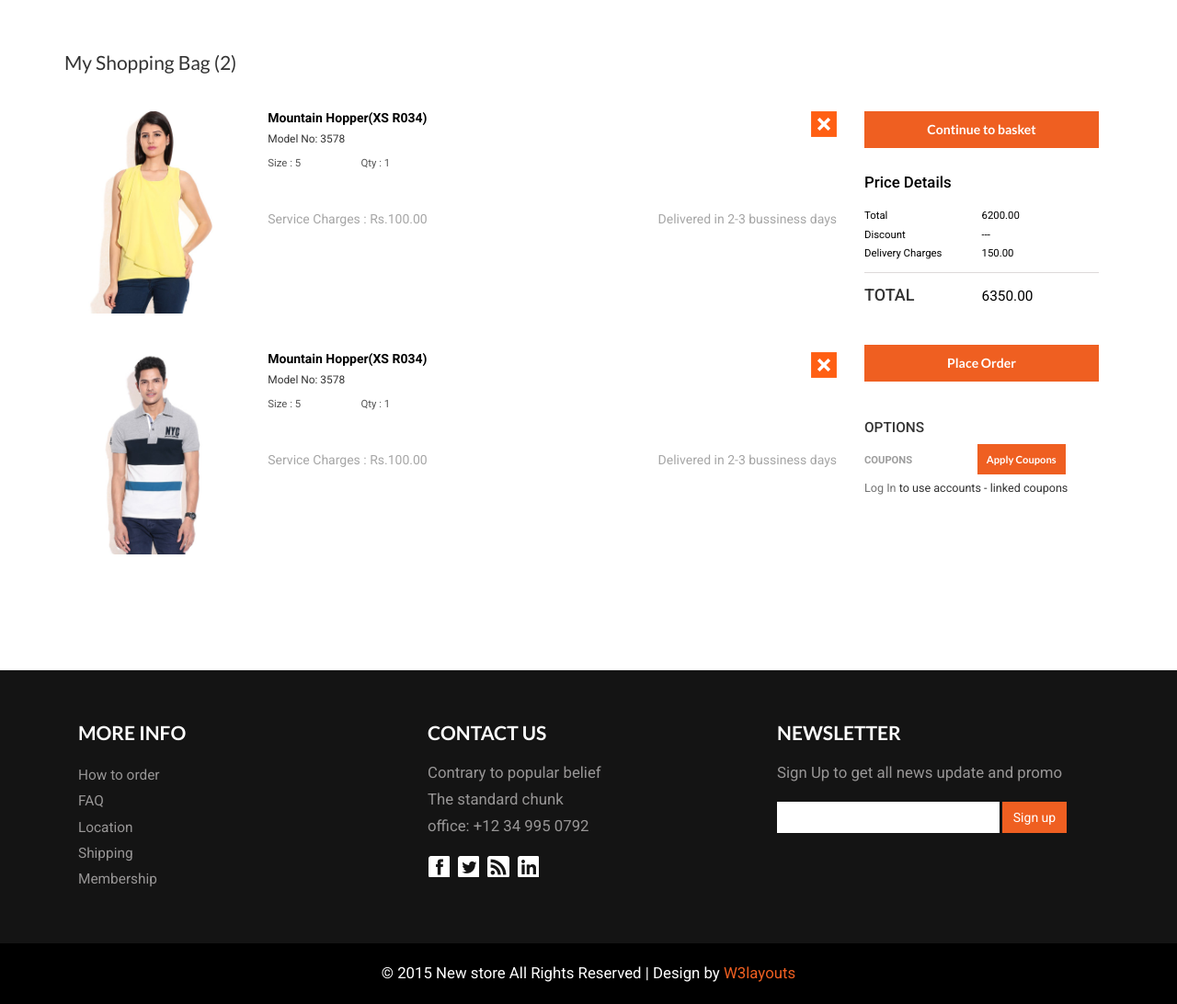
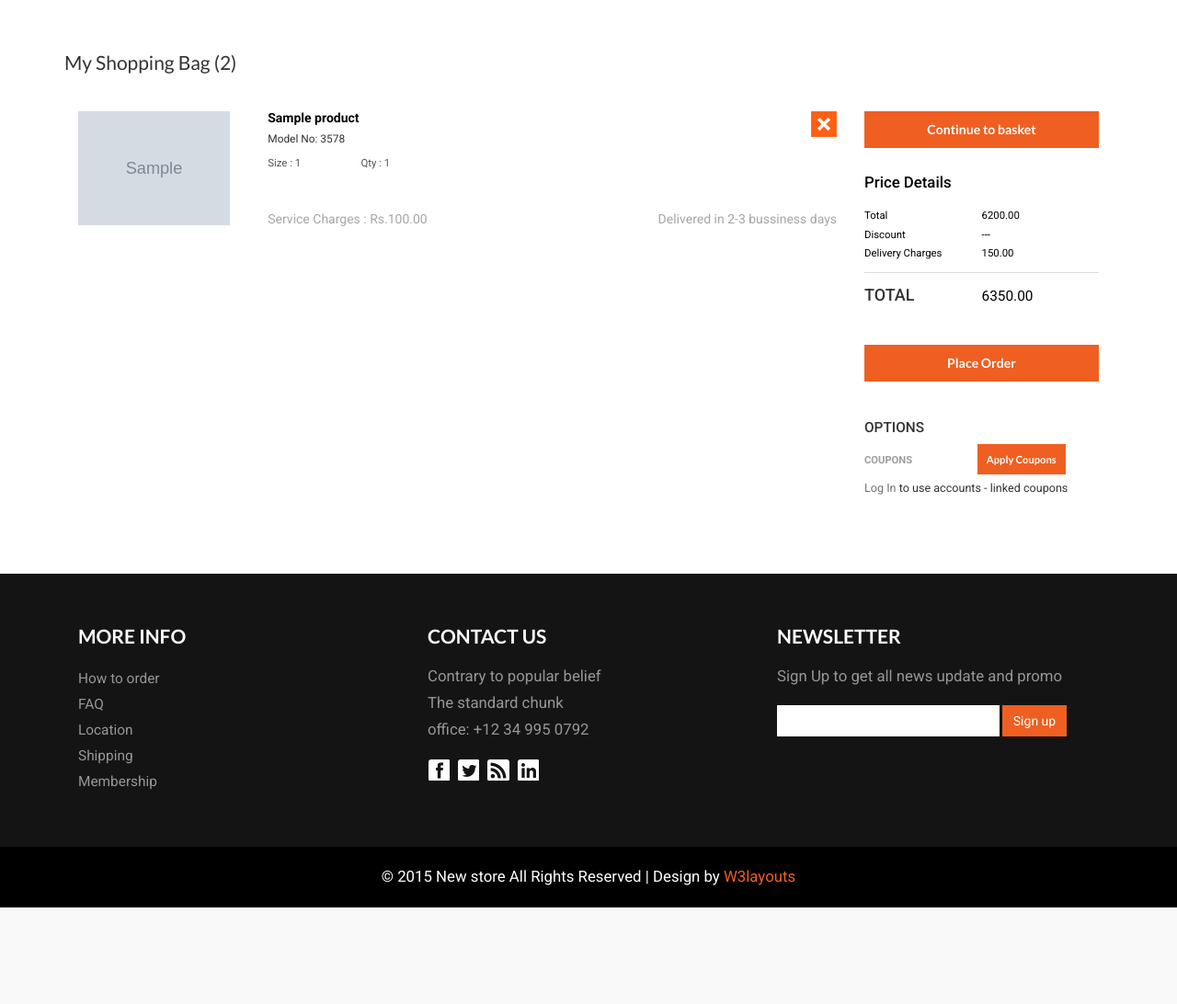
Before and after one commit to bass404/torpedo, a Python web app: template torpedo/templates/orders/checkout.html in a window 1280 px wide. Shown: the part 154-1246 px from the top of the page at 92% size. After the commit the page ends 1141 px from the top, so only its background shows below. Run offline with Jinja, Linux system fonts and the light colour scheme; the template is opened without the code that fills it: most values are stand-ins (such as "Sample title", 1, 10 or a date in 2020); grey boxes marked "Sample" are stand-in pictures.

Commit message:
Populating the Products for checkout from database

```diff
--- a/torpedo/orders/views.py
+++ b/torpedo/orders/views.py
@@ -9,7 +9,11 @@ from torpedo.orders.models import ProductAndAttribute, CartProductDetail, Cart
 @torpedo_app.route("/user/checkout", methods=["GET"])
 @login_required
 def user_checkout_view():
-    return render_template("orders/checkout.html")
+
+    # Obtain the products in cart for the user
+    cart = Cart.objects(user=current_user.id).first()
+
+    return render_template("orders/checkout.html", products=cart.cart_product_details)
 
 
 @torpedo_app.route("/order/cart/product/add/<product_id>/<attribute_id>/")
--- a/torpedo/products/models.py
+++ b/torpedo/products/models.py
@@ -84,3 +84,9 @@ class Product(Document):
         # Obtain attribute
         attribute = self.attributes.filter(id=attribute_id).first()
         return attribute.get_image_url
+
+    def get_product_attribute_size(self, attribute_id):
+
+        # Obtain attribute
+        attribute = self.attributes.filter(id=attribute_id).first()
+        return attribute.size
--- a/torpedo/templates/orders/checkout.html
+++ b/torpedo/templates/orders/checkout.html
@@ -6,24 +6,25 @@
     <h1>My Shopping Bag (2)</h1>
     <div class="col-md-9 cart-items">
 
+      {% for product in products %}
       <script>$(document).ready(function(c) {
-          $('.close1').on('click', function(c){
-            $('.cart-header').fadeOut('slow', function(c){
-              $('.cart-header').remove();
+        $('#close_{{product.id}}').on('click', function(c){
+          $('#cart-header_{{product.id}}').fadeOut('slow', function(c){
+            $('#cart-header_{{product.id}}').remove();
           });
         });
       });
       </script>
-        <div class="cart-header">
-          <div class="close1"> </div>
+      <div id="cart-header_{{product.id}}" class="cart-header">
+        <div id="close_{{product.id}}" class="close1"> </div>
         <div class="cart-sec simpleCart_shelfItem">
           <div class="cart-item cyc">
-              <img src="{{ url_for('static', filename='images/pic1.jpg') }}" class="img-responsive" alt=""/>
+            <img src="{{ product.get_image_url }}" class="img-responsive" alt=""/>
           </div>
           <div class="cart-item-info">
-              <h3><a href="#">Mountain Hopper(XS R034)</a><span>Model No: 3578</span></h3>
+            <h3><a href="#">{{product.get_display_name}}</a><span>Model No: 3578</span></h3>
             <ul class="qty">
-                <li><p>Size : 5</p></li>
+              <li><p>Size : {{product.get_size}}</p></li>
               <li><p>Qty : 1</p></li>
             </ul>
 
@@ -34,39 +35,10 @@
             </div>
           </div>
           <div class="clearfix"></div>
-
         </div>
       </div>
-        <script>$(document).ready(function(c) {
-          $('.close2').on('click', function(c){
-            $('.cart-header2').fadeOut('slow', function(c){
-              $('.cart-header2').remove();
-            });
-          });
-        });
-        </script>
-        <div class="cart-header2">
-          <div class="close2"> </div>
-          <div class="cart-sec simpleCart_shelfItem">
-            <div class="cart-item cyc">
-              <img src="{{ url_for('static', filename='images/pic2.jpg') }}" class="img-responsive" alt=""/>
-            </div>
-            <div class="cart-item-info">
-              <h3><a href="#">Mountain Hopper(XS R034)</a><span>Model No: 3578</span></h3>
-              <ul class="qty">
-                <li><p>Size : 5</p></li>
-                <li><p>Qty : 1</p></li>
-              </ul>
-              <div class="delivery">
-                <p>Service Charges : Rs.100.00</p>
-                <span>Delivered in 2-3 bussiness days</span>
-                <div class="clearfix"></div>
-              </div>
-            </div>
-            <div class="clearfix"></div>
+      {% endfor %}
 
-          </div>
-        </div>
     </div>
     <div class="col-md-3 cart-total">
       <a class="continue" href="#">Continue to basket</a>
```
Also changed, not shown: torpedo/orders/models.py (+12 -0 lines). Lines whose indentation alone changed are shown as unchanged.
